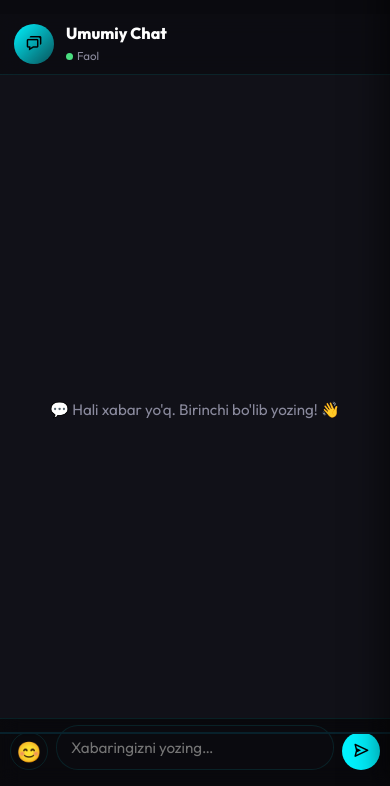
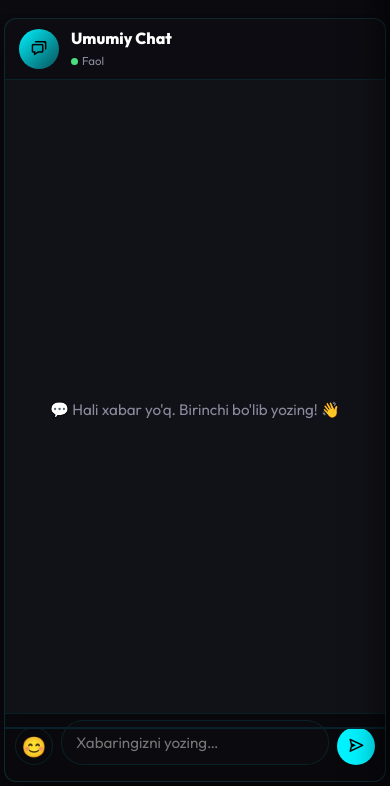
Before and after one commit to lucky2007pro/anime_zakaz, a Django app: page /chat/ in a window 390 px wide. Shown: the part 58-844 px from the top of the page. Run offline with Django 5.2, Linux system fonts and the light colour scheme; the visitor is signed in with stand-in values (Sample User, id 1); data comes from the database, SQL or seed files in the repository; data that the repository does not hold is empty.

Commit message:
Fix mobile chat input visibility - input always visible on phone

```diff
--- a/my_app/templates/chat.html
+++ b/my_app/templates/chat.html
@@ -13,8 +13,8 @@ main.main-content {
     justify-content: center;
     align-items: flex-start;
     padding: 20px 16px;
-    height: 100dvh;
-    height: -webkit-fill-available;
+    height: calc(100dvh - 80px);
+    height: calc(100svh - 80px);
     overflow: hidden;
     position: relative;
 }
@@ -28,7 +28,7 @@ main.main-content {
     box-shadow: 0 16px 48px rgba(0,0,0,0.55);
     display: flex;
     flex-direction: column;
-    height: min(80vh, calc(100dvh - 60px));
+    height: min(80vh, calc(100dvh - 92px));
     min-height: 520px;
     overflow: hidden;
     position: relative;
@@ -99,10 +99,10 @@ main.main-content {
     display: flex;
     flex-direction: column;
     gap: 4px;
-    overscroll-behavior: contain;
+    overscroll-behavior-y: contain;
     scroll-behavior: smooth;
     -webkit-overflow-scrolling: touch;
-    touch-action: manipulation;
+    touch-action: pan-y;
 }
 
 .chat-box::-webkit-scrollbar { width: 5px; }
@@ -146,7 +146,7 @@ main.main-content {
     gap: 8px;
     width: 100%;
     animation: msgIn 0.18s ease;
-    touch-action: manipulation;
+    touch-action: pan-y;
 }
 
 @keyframes msgIn {
@@ -699,23 +699,23 @@ main.main-content {
 
 @media (max-width: 768px) {
     main.main-content {
-        padding: 0;
-        padding-top: max(8px, env(safe-area-inset-top));
+        padding: 6px;
+        padding-top: max(6px, env(safe-area-inset-top));
         align-items: stretch;
-        height: calc(100dvh - max(0px, env(safe-area-inset-top)) - max(0px, env(safe-area-inset-bottom)) + 12px);
+        height: calc(100dvh - 72px);
+        height: calc(100svh - 72px);
         overflow: hidden;
     }
     .chat-container {
         width: 100%;
         max-width: 100%;
         margin: 0;
-        border-radius: 0;
+        border-radius: 14px;
         height: 100%;
         min-height: 0;
-        border: none;
-        border-radius: 0;
+        border: 1px solid var(--glass-border);
     }
-    .chat-header { border-radius: 0; padding: 10px 14px; }
+    .chat-header { border-radius: 14px 14px 0 0; padding: 10px 14px; }
     .chat-box {
         padding: 10px 12px;
         padding-bottom: 8px;
@@ -725,7 +725,7 @@ main.main-content {
     .chat-form {
         padding: 8px 10px;
         padding-bottom: calc(8px + max(0px, env(safe-area-inset-bottom)));
-        border-radius: 0;
+        border-radius: 0 0 14px 14px;
         min-height: 54px;
     }
     .sticker-panel { bottom: 54px; }
@@ -736,10 +736,10 @@ main.main-content {
 
 @media (max-width: 480px) {
     main.main-content {
-        height: calc(100dvh + 12px);
-        height: -webkit-fill-available;
-        padding: 0;
-        padding-top: env(safe-area-inset-top);
+        height: calc(100dvh - 72px);
+        height: calc(100svh - 72px);
+        padding: 4px;
+        padding-top: max(4px, env(safe-area-inset-top));
         overflow: hidden;
         display: flex;
         flex-direction: column;
@@ -748,10 +748,11 @@ main.main-content {
     .msg-avatar { width: 26px; height: 26px; font-size: 0.65rem; }
     .chat-container {
         height: 100%;
-        height: -webkit-fill-available;
         flex: 1;
         display: flex;
         flex-direction: column;
+        border-radius: 12px;
+        border: 1px solid var(--glass-border);
     }
     .chat-box {
         flex: 1;
@@ -763,6 +764,7 @@ main.main-content {
         align-items: flex-end;
         background: rgba(0,0,0,0.45);
         backdrop-filter: blur(10px);
+        border-radius: 0 0 12px 12px;
     }
     .sticker-toggle,
     .send-btn { width: 38px; height: 38px; }
@@ -1008,6 +1010,7 @@ function cancelReply() {
 (function () {
     const container = document.querySelector('.chat-container');
     const mainEl    = document.querySelector('main.main-content');
+    const chatBoxEl = document.getElementById('chatBox');
     if (!container || !mainEl) return;
 
     function applyViewport() {
@@ -1019,7 +1022,7 @@ function cancelReply() {
             mainEl.style.height  = h + 'px';
             container.style.height = h + 'px';
             // scroll ni pastga ushlab tur
-            if (chatBox) chatBox.scrollTop = chatBox.scrollHeight;
+            if (chatBoxEl) chatBoxEl.scrollTop = chatBoxEl.scrollHeight;
         }
     }
 
```
